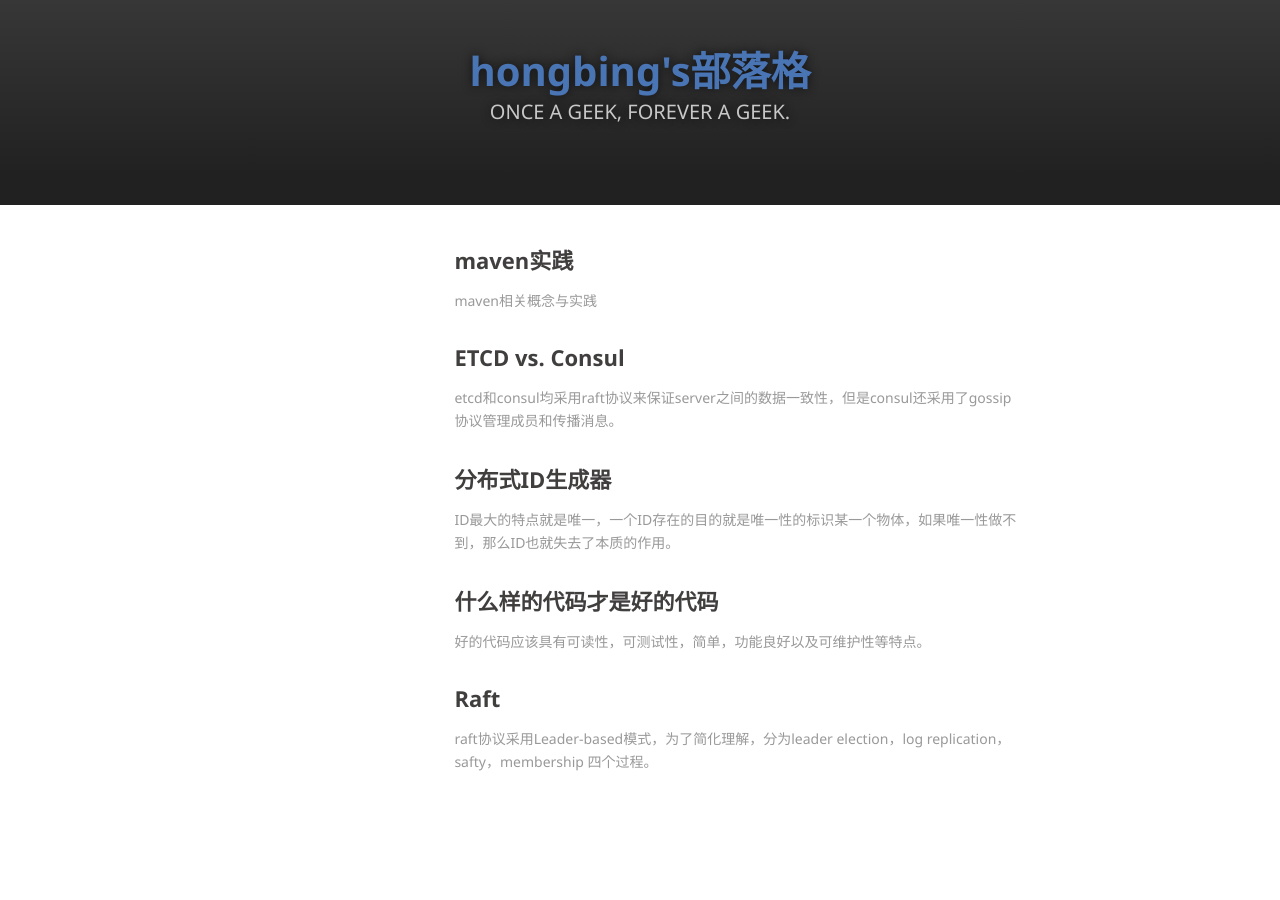
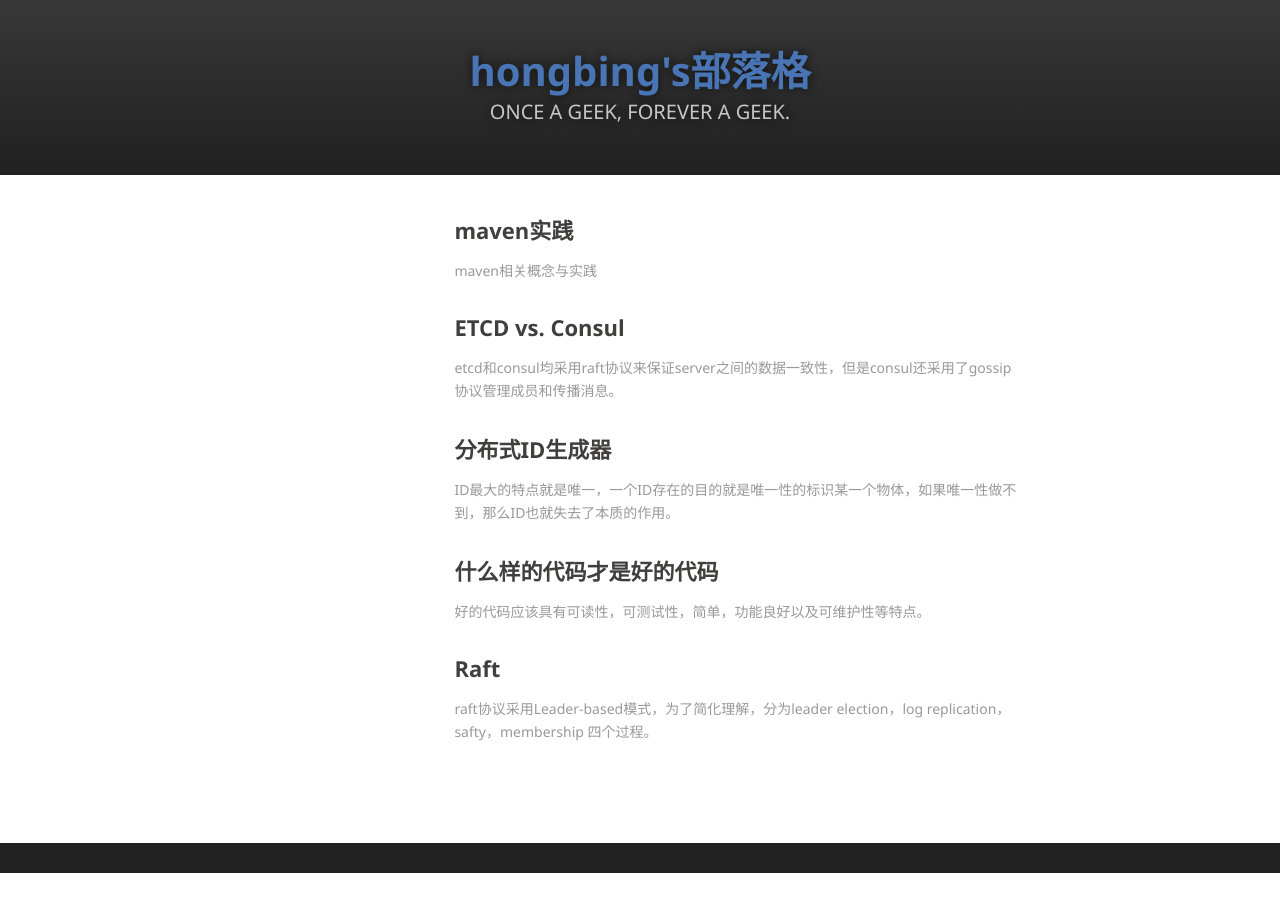
Before and after one commit to hongbing/hongbing.github.io, a Jekyll site: the page built from index.md, in a window 1280 px wide. Built offline with Jekyll 4.4.1, drawn with Linux system fonts in a browser that asks for light colours.

Commit message:
fix structure

```diff
--- a/_layouts/default.html
+++ b/_layouts/default.html
@@ -20,13 +20,13 @@
 	</header>
     </div>
 
+	{{content}}
 
     <div id="footer_wrap" class="outer">
     	<footer class="inner">
     	</footer>
     </div>
 
-    {{content}}
 
 </body>
 </html>
```
